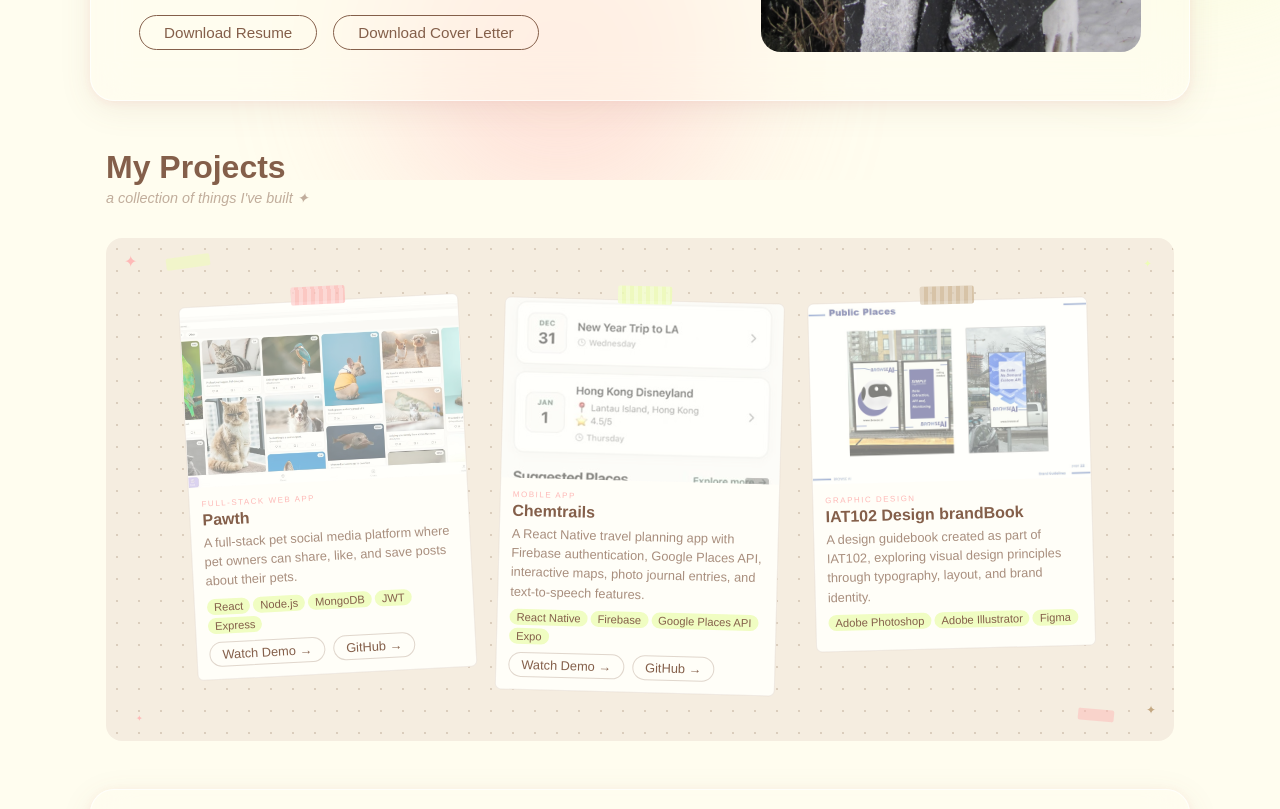
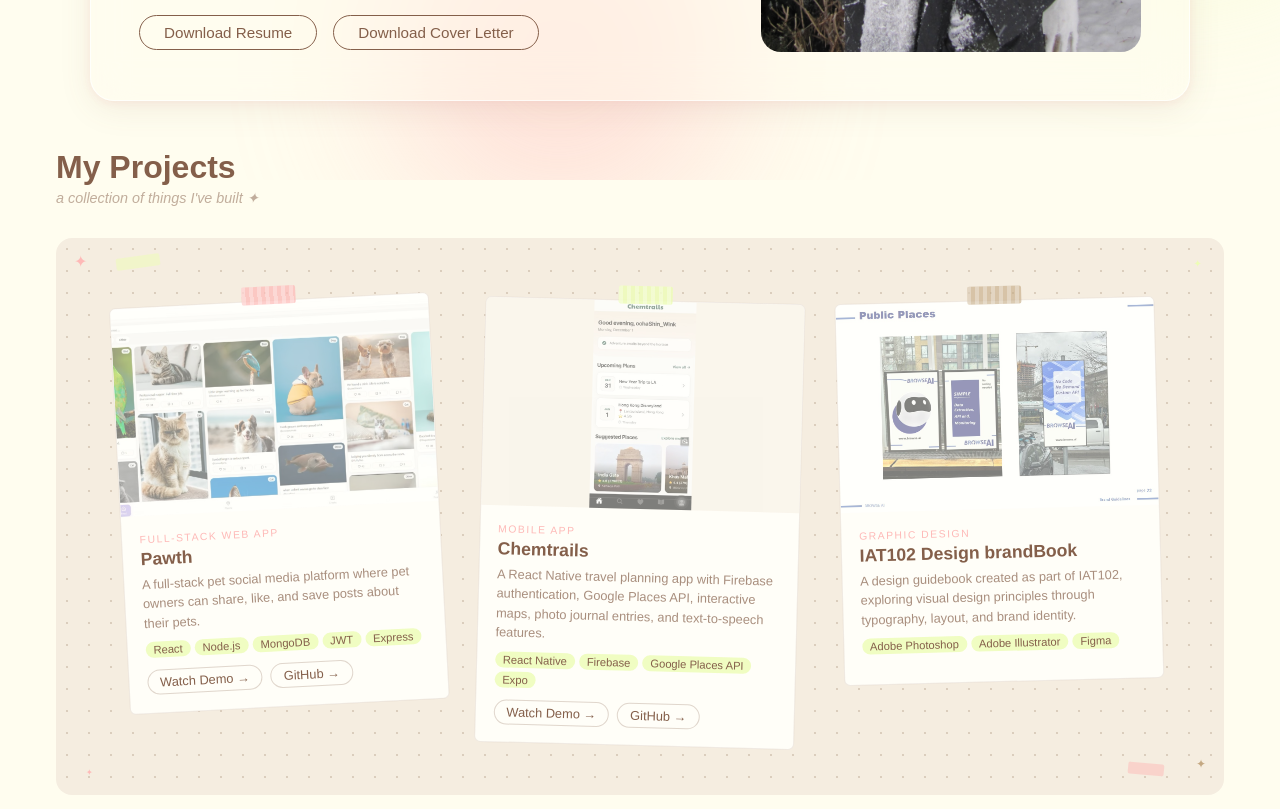
Before and after one commit to shinThantThant09/2026portfolio_shin, a React (Create React App) app: page /#/about in a window 1280 px wide. Shown: the part 620-1429 px from the top of the page. Built offline with nearby package versions, Linux system fonts and the light colour scheme; a web font is replaced by a local one.

Commit message:
fixed the project cards images

```diff
--- a/src/pages/Projects.js
+++ b/src/pages/Projects.js
@@ -78,6 +78,8 @@ function Projects() {
               "rgba(212,232,194,0.3)",
             ];
 
+            const isPortrait = project.id === "chemtrails";
+
             return (
               <div
                 key={project.id}
@@ -102,9 +104,12 @@ function Projects() {
                         : "none",
                       backgroundColor: !project.image
                         ? thumbColors[index % 3]
-                        : "transparent",
-                      backgroundSize: "cover",
+                        : isPortrait
+                          ? "#f5ede0"
+                          : "transparent",
+                      backgroundSize: isPortrait ? "contain" : "cover",
                       backgroundPosition: "center",
+                      backgroundRepeat: "no-repeat",
                     }}
                   >
                     {!project.image && <span>screenshot coming soon</span>}
--- a/src/stylingpages/Projects.css
+++ b/src/stylingpages/Projects.css
@@ -1,17 +1,15 @@
 .projects-wrapper {
   padding: 1rem 1rem;
   width: 100%;
-  max-width: 1100px;
+  max-width: 1200px;
   margin: 0 auto;
 }
-
 .projects-title {
   font-size: 2rem;
   font-weight: 700;
   color: #845f4a;
   margin-bottom: 0.3rem;
 }
-
 .projects-sub {
   font-size: 0.9rem;
   color: #845f4a;
@@ -19,7 +17,6 @@
   font-style: italic;
   margin-bottom: 2rem;
 }
-
 .pegboard {
   background-color: #f5ede0;
   border-radius: 1rem;
@@ -32,26 +29,22 @@
   );
   background-size: 1.375rem 1.375rem;
 }
-
 .cards-grid {
   display: flex;
-  gap: 2rem;
+  gap: 2.5rem;
   justify-content: center;
   flex-wrap: wrap;
   position: relative;
   z-index: 2;
 }
-
 .card-wrap {
   position: relative;
   padding-top: 0.875rem;
   transition: transform 0.3s ease;
 }
-
 .card-wrap:hover {
   transform: rotate(0deg) scale(1.04) translateY(-0.375rem) !important;
 }
-
 .washi {
   position: absolute;
   top: 0;
@@ -62,7 +55,6 @@
   border-radius: 0.125rem;
   z-index: 3;
 }
-
 .washi-stripe {
   position: absolute;
   inset: 0;
@@ -75,17 +67,15 @@
     transparent 8px
   );
 }
-
 .project-card {
   background: #fffef8;
   border-radius: 0.375rem;
-  width: 17.5rem;
+  width: 20rem;
   border: 1px solid rgba(132, 95, 74, 0.12);
   overflow: hidden;
 }
-
 .card-thumb {
-  height: 11.25rem;
+  height: 13rem;
   display: flex;
   align-items: center;
   justify-content: center;
@@ -93,58 +83,48 @@
   color: #845f4a;
   opacity: 0.5;
   font-style: italic;
-  background-size: cover !important;
-  background-position: center !important;
 }
-
 .card-body {
-  padding: 0.75rem;
+  padding: 1.1rem;
 }
-
 .card-category {
-  font-size: 0.5rem;
+  font-size: 0.65rem;
   color: #feb9b7;
   letter-spacing: 0.09375rem;
   text-transform: uppercase;
-  margin-bottom: 0.1875rem;
+  margin-bottom: 0.25rem;
 }
-
 .card-title {
-  font-size: 1rem;
+  font-size: 1.1rem;
   font-weight: 700;
   color: #845f4a;
-  margin-bottom: 0.25rem;
+  margin-bottom: 0.35rem;
 }
-
 .card-desc {
   font-size: 0.8rem;
   color: #845f4a;
   opacity: 0.7;
   line-height: 1.5;
-  margin-bottom: 0.5rem;
+  margin-bottom: 0.6rem;
 }
-
 .card-tags {
   display: flex;
-  gap: 0.1875rem;
+  gap: 0.25rem;
   flex-wrap: wrap;
-  margin-bottom: 0.5rem;
+  margin-bottom: 0.75rem;
 }
-
 .tag {
   background: rgba(237, 253, 182, 0.8);
   border-radius: 999px;
-  padding: 0.125rem 0.4375rem;
+  padding: 0.125rem 0.5rem;
   font-size: 0.7rem;
   color: #845f4a;
 }
-
 .card-buttons {
   display: flex;
   gap: 0.5rem;
   flex-wrap: wrap;
 }
-
 .card-btn {
   font-size: 0.8rem;
   color: #845f4a;
@@ -160,12 +140,10 @@
     color 0.2s;
   display: inline-block;
 }
-
 .card-btn:hover {
   background: #845f4a;
   color: #fffdef;
 }
-
 .card-btn-outline {
   font-size: 0.8rem;
   color: #845f4a;
@@ -179,19 +157,16 @@
     color 0.2s;
   display: inline-block;
 }
-
 .card-btn-outline:hover {
   background: #845f4a;
   color: #fffdef;
 }
-
 .deco-star {
   position: absolute;
   color: #feb9b7;
   pointer-events: none;
   z-index: 1;
 }
-
 .deco-tape {
   position: absolute;
   height: 0.75rem;
@@ -200,19 +175,16 @@
   pointer-events: none;
   z-index: 1;
 }
-
 @media (max-width: 768px) {
   .projects-wrapper {
     padding: 2rem 1.5rem;
   }
-
   .cards-grid {
     flex-direction: column;
     align-items: center;
   }
-
   .project-card {
     width: 100%;
-    max-width: 20rem;
+    max-width: 22rem;
   }
 }
```
